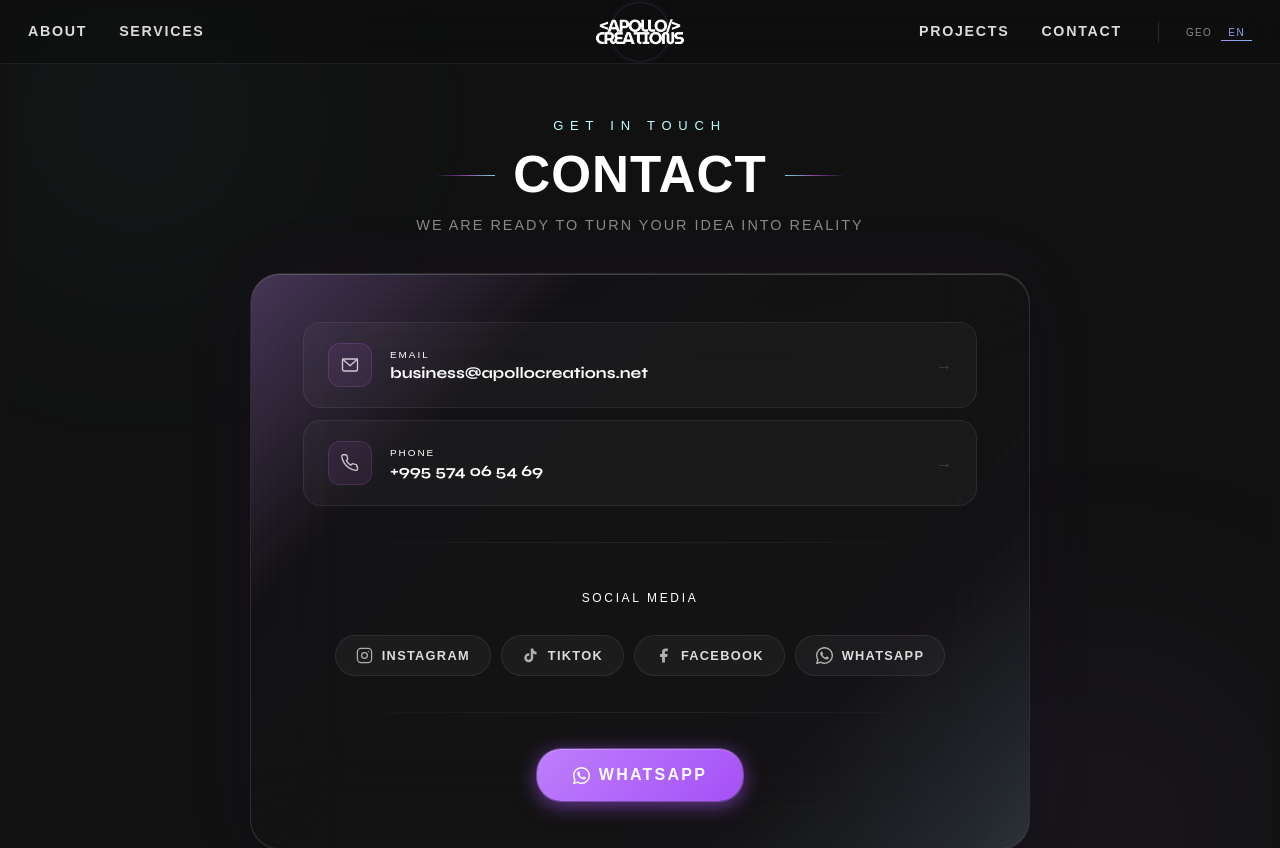
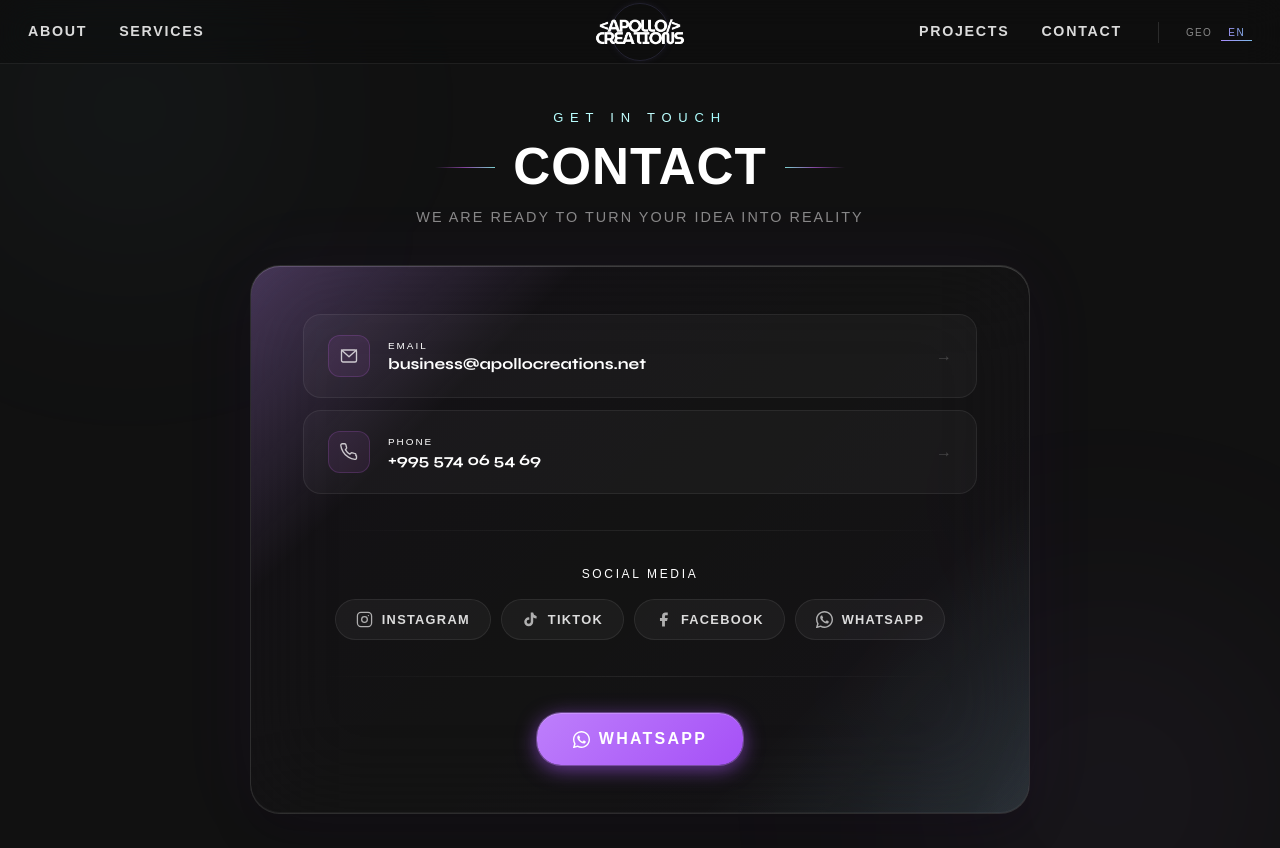
Before and after one commit to lizzaaabb/lamz-site, a Next.js app: page /contact in a window 1280 px wide. Shown: the top 848 px of the page. Built offline with nearby package versions, Linux system fonts and the light colour scheme; a web font is replaced by a local one.

Commit message:
border box

```diff
--- a/src/app/globals.css
+++ b/src/app/globals.css
@@ -7,3 +7,9 @@
   background-color: #111111;
   color: #E1EBEE;
 }
+
+* {
+  margin: 0;
+  padding: 0;
+  box-sizing: border-box;
+}
--- a/src/styles/Contact.css
+++ b/src/styles/Contact.css
@@ -14,6 +14,7 @@
   display: flex;
   align-items: center;
   justify-content: center;
+  width: 100%;
 }
 
 /* ── AMBIENT GLOWS ── */
```
Also changed, not shown: src/components/AllProjects.js (added, +14 -0 lines), src/styles/AllProjects.css (added).
